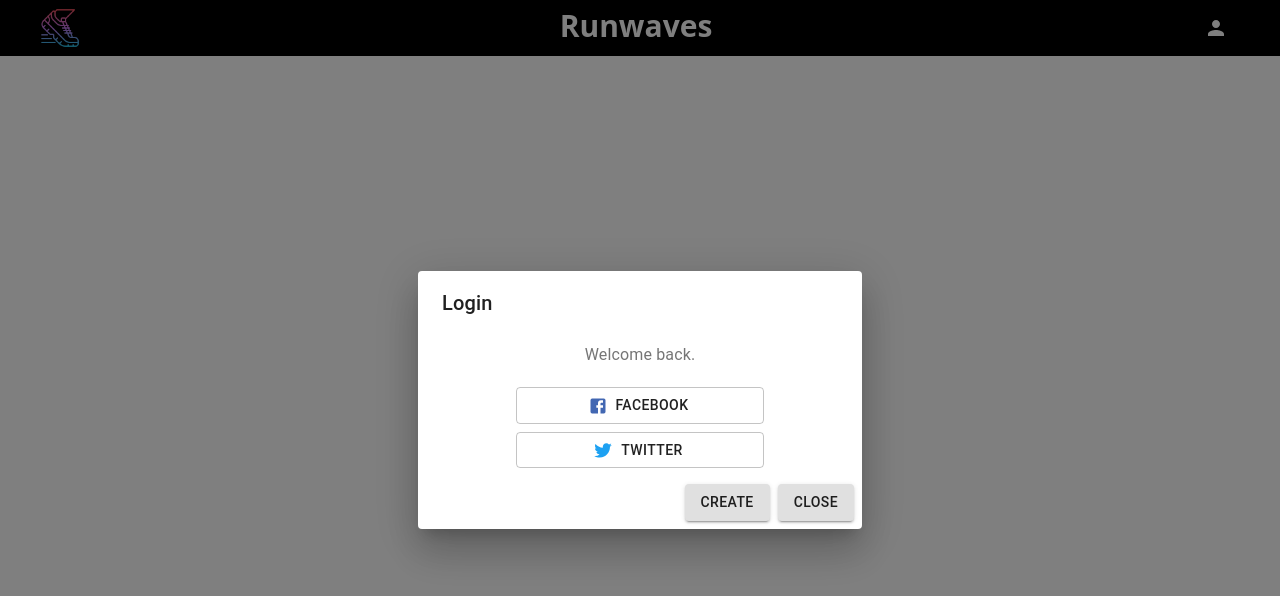
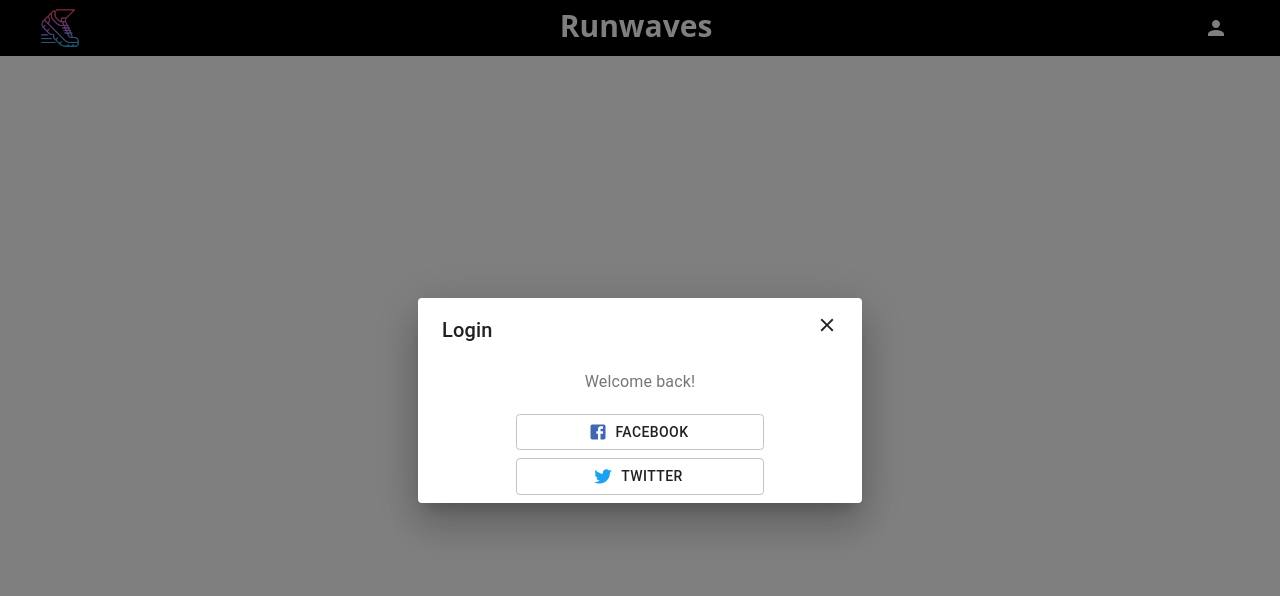
Before and after one commit to RunWaves/reactjs, a React (Create React App) app: page / in a window 1280 px wide. Both pictures are taken after a click on the button 1215 px from the left and 28 px from the top of the page. Shown: the top 596 px of the page. Built offline with nearby package versions, Linux system fonts and the light colour scheme.

Commit message:
feat: refactor fe

```diff
--- a/src/components/common/Modal.js
+++ b/src/components/common/Modal.js
@@ -1,16 +1,33 @@
 import React from "react";
 import {showModal} from "../../app/features/modalSlice";
 import {useDispatch, useSelector} from 'react-redux';
-import Dialog from "@material-ui/core/Dialog";
+import CloseIcon from "@material-ui/icons/Close";
+import {Dialog, DialogContentText, DialogTitle, DialogContent, DialogActions} from "@material-ui/core";
 
-const Modal = ({ children }) => {
+const Modal = ({title, description, content, action}) => {
     const dispatch = useDispatch();
-    const count = useSelector((state) => state.modal.value);
+    const isShow = useSelector((state) => state.modal.value);
 
     return (
         <>
-            <Dialog open={count} onClose={() => dispatch(showModal())} aria-labelledby="form-dialog-title" fullWidth={true} maxWidth={'xs'}>
-                {children}
+            <Dialog open={isShow} onClose={() => dispatch(showModal())} aria-labelledby="form-dialog-title"
+                    fullWidth={true} maxWidth={'xs'}>
+                <DialogTitle id="form-dialog-title">
+                    <span>{title}</span>
+                    <CloseIcon style={{fontSize: 22}} className="cursor-pointer float-right"
+                               onClick={() => dispatch(showModal())}/>
+                </DialogTitle>
+                <DialogContent className="flex flex-col space-y-2 w-2/3 text-center my-0 mx-auto">
+                    <DialogContentText>
+                        {description}
+                    </DialogContentText>
+                    {content}
+                </DialogContent>
+                {action &&
+                <DialogActions>
+                    {action}
+                </DialogActions>
+                }
             </Dialog>
         </>
     )
--- a/src/components/layouts/Login.js
+++ b/src/components/layouts/Login.js
@@ -3,56 +3,34 @@
 import {useDispatch} from 'react-redux';
 import {showModal} from "../../app/features/modalSlice";
 import Modal from "../common/Modal";
-import PersonIcon from "@material-ui/icons/Person";
 import IconButton from "@material-ui/core/IconButton";
-import DialogTitle from "@material-ui/core/DialogTitle";
-import DialogContent from "@material-ui/core/DialogContent";
-import DialogContentText from "@material-ui/core/DialogContentText";
-import DialogActions from "@material-ui/core/DialogActions";
 import Button from "@material-ui/core/Button";
-import FacebookIcon from '@material-ui/icons/Facebook';
-import TwitterIcon from '@material-ui/icons/Twitter';
+import {Person, Facebook, Twitter} from '@material-ui/icons';
+
+const Content = () => <>
+    <Button
+        variant="outlined"
+        startIcon={<Facebook className="facebook"/>}
+    >
+        Facebook
+    </Button>
+    <Button
+        variant="outlined"
+        startIcon={<Twitter className="twitter"/>}
+    >
+        Twitter
+    </Button>
+</>;
 
 export default function Login() {
     const dispatch = useDispatch();
 
-    function login() {
-        alert('Login successfully')
-    }
-
     return (
         <>
-            <IconButton className="h-full focus:outline-none" onClick={() => dispatch(showModal())}>
-                <PersonIcon className="text-white"/>
+            <IconButton className="h-full" onClick={() => dispatch(showModal())}>
+                <Person className="text-white"/>
             </IconButton>
-            <Modal>
-                <DialogTitle id="form-dialog-title">Login</DialogTitle>
-                <DialogContent className="flex flex-col space-y-2 w-2/3 text-center my-0 mx-auto">
-                    <DialogContentText>
-                        Welcome back.
-                    </DialogContentText>
-                    <Button
-                        variant="outlined"
-                        startIcon={<FacebookIcon className="facebook"/>}
-                    >
-                        Facebook
-                    </Button>
-                    <Button
-                        variant="outlined"
-                        startIcon={<TwitterIcon className="twitter"/>}
-                    >
-                        Twitter
-                    </Button>
-                </DialogContent>
-                <DialogActions>
-                    <Button onClick={login} variant="contained">
-                        CREATE
-                    </Button>
-                    <Button onClick={() => dispatch(showModal())} variant="contained">
-                        CLOSE
-                    </Button>
-                </DialogActions>
-            </Modal>
+            <Modal title="Login" description="Welcome back!" content={<Content/>}/>
         </>
     );
 }
--- a/src/index.css
+++ b/src/index.css
@@ -1,17 +1,23 @@
 body {
-  margin: 0;
-  font-family: -apple-system, BlinkMacSystemFont, 'Segoe UI', 'Roboto', 'Oxygen',
+    margin: 0;
+    font-family: -apple-system, BlinkMacSystemFont, 'Segoe UI', 'Roboto', 'Oxygen',
     'Ubuntu', 'Cantarell', 'Fira Sans', 'Droid Sans', 'Helvetica Neue',
     sans-serif;
-  -webkit-font-smoothing: antialiased;
-  -moz-osx-font-smoothing: grayscale;
+    -webkit-font-smoothing: antialiased;
+    -moz-osx-font-smoothing: grayscale;
 }
 
 code {
-  font-family: source-code-pro, Menlo, Monaco, Consolas, 'Courier New',
+    font-family: source-code-pro, Menlo, Monaco, Consolas, 'Courier New',
     monospace;
 }
 
 @tailwind base;
 @tailwind components;
 @tailwind utilities;
+
+@layer base {
+    .MuiButtonBase-root:focus {
+        @apply outline-none;
+    }
+}
```
